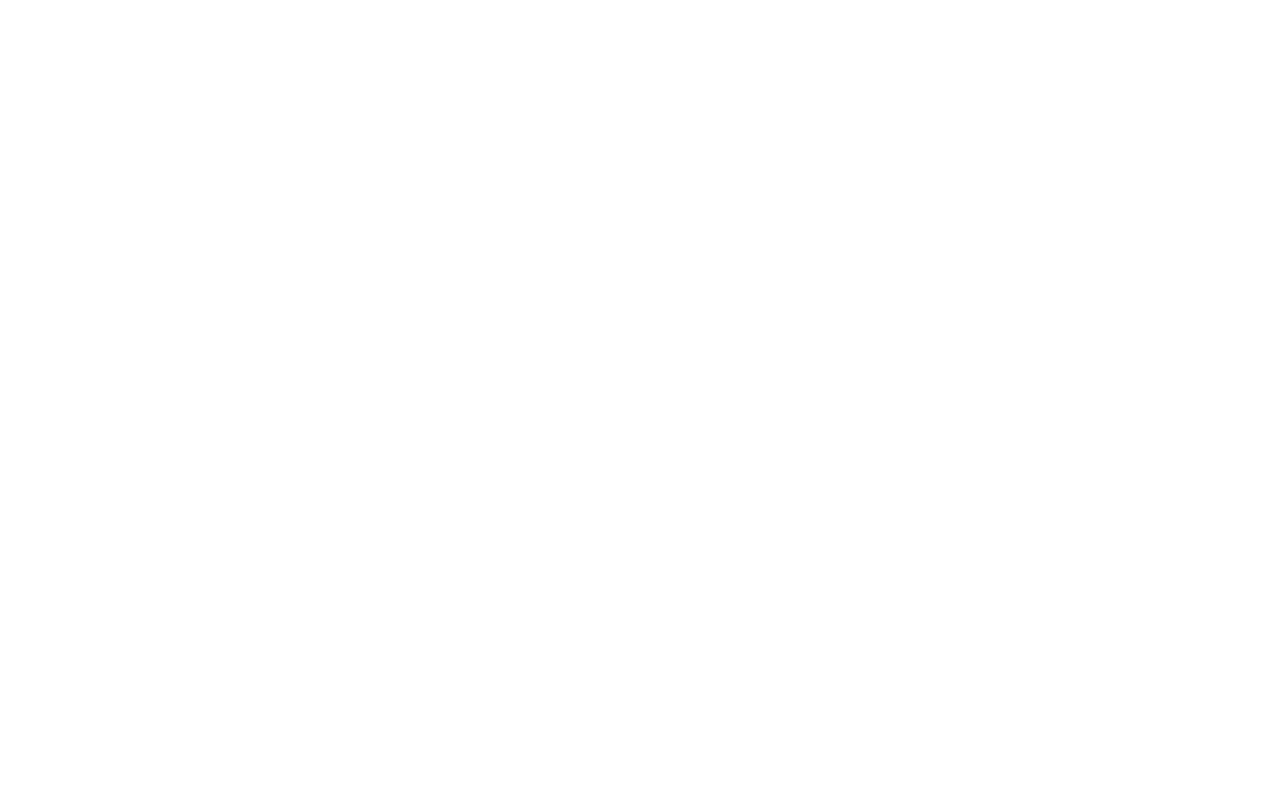
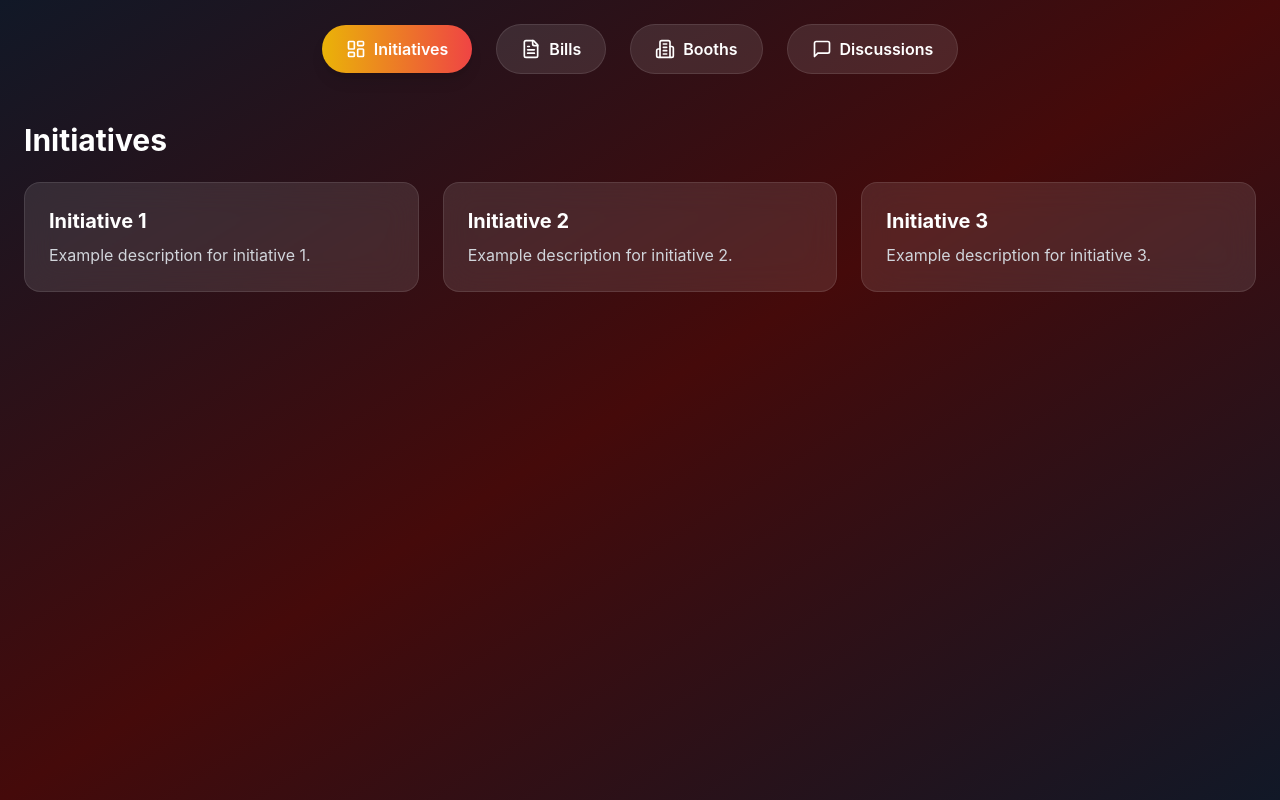
Before and after one commit to keikurono7/belaku, a React (Create React App) app in the folder App/: page /dashboard in a window 1280 px wide. Before the commit this address had no page. Built offline with nearby package versions, Linux system fonts and the light colour scheme.

Commit message:
created structure

```diff
--- a/App/package.json
+++ b/App/package.json
@@ -11,6 +11,7 @@
     "@testing-library/user-event": "^13.5.0",
     "class-variance-authority": "^0.7.0",
     "clsx": "^2.1.1",
+    "firebase": "^12.6.0",
     "framer-motion": "^12.4.3",
     "lucide-react": "^0.456.0",
     "react": "^18.3.1",
@@ -45,6 +46,5 @@
       "last 1 safari version"
     ],
     "proxy": "https://eekeeserver.loca.lt"
-
   }
 }
--- a/App/src/App.js
+++ b/App/src/App.js
@@ -2,6 +2,8 @@
 import { BrowserRouter as Router, Route, Routes } from 'react-router-dom';
 import MCQPage from './WelcomePage';
 import AdminPage from './Admin';
+import Discussion from './pages/Discussion';
+import DashboardPage from './pages/Dashboard';
 
 const App = () => {
   return (
@@ -9,6 +11,8 @@
       <Routes>
         <Route path="/" element={<MCQPage />} />
         <Route path="/admin" element={<AdminPage />} />
+        <Route path="/discuss" element={<Discussion />} />
+        <Route path="/dashboard" element={<DashboardPage />} />
         </Routes>
     </Router>
   );
--- /dev/null
+++ b/App/src/pages/Booths.js
@@ -0,0 +1,9 @@
+import React from 'react'
+
+function Booths() {
+  return (
+    <div>Booths</div>
+  )
+}
+
+export default Booths
--- /dev/null
+++ b/App/src/pages/Dashboard.js
@@ -0,0 +1,134 @@
+import React, { useState } from "react";
+import { motion, AnimatePresence } from "framer-motion";
+import {
+  LayoutDashboard,
+  FileText,
+  Building2,
+  MessageSquare,
+  ChevronRight,
+  Users
+} from "lucide-react";
+import Booths from "./Booths";
+
+export default function DashboardPage() {
+  const tabs = [
+    { id: "initiatives", label: "Initiatives", icon: LayoutDashboard },
+    { id: "bills", label: "Bills", icon: FileText },
+    { id: "booths", label: "Booths", icon: Building2 },
+    { id: "discussions", label: "Discussions", icon: MessageSquare },
+  ];
+
+  const [activeTab, setActiveTab] = useState("initiatives");
+  const [selectedRegion, setSelectedRegion] = useState("");
+
+  const regions = ["Bengaluru", "Mysuru", "Udupi", "Dharwad"];
+  const mockPoliticians = {
+    Bengaluru: ["Person A", "Person B", "Person C"],
+    Mysuru: ["Person D", "Person E"],
+    Udupi: ["Person F"],
+    Dharwad: ["Person G", "Person H"],
+  };
+
+  const fadeAnim = {
+    initial: { opacity: 0, y: 20 },
+    animate: { opacity: 1, y: 0 },
+    exit: { opacity: 0, y: -20 },
+  };
+
+  return (
+    <div className="min-h-screen bg-gradient-to-br from-gray-900 via-red-950 to-gray-900 text-white p-6">
+
+      {/* 🔥 Top Bar Tabs */}
+      <div className="flex items-center justify-center gap-6 mb-12">
+        {tabs.map((t) => (
+          <button
+            key={t.id}
+            onClick={() => setActiveTab(t.id)}
+            className={`px-6 py-3 rounded-full flex items-center gap-2 font-semibold transition-all
+              ${activeTab === t.id
+                ? "bg-gradient-to-r from-yellow-500 to-red-500 shadow-lg"
+                : "bg-white/10 border border-white/10 hover:bg-white/20"
+              }`}
+          >
+            <t.icon className="w-5 h-5" />
+            {t.label}
+          </button>
+        ))}
+      </div>
+
+      {/* ⚡ Animated Tab Content */}
+      <div className="container mx-auto">
+        <AnimatePresence mode="wait">
+          {activeTab === "initiatives" && (
+            <motion.div {...fadeAnim} key="initiatives">
+              <h2 className="text-3xl font-bold mb-6">Initiatives</h2>
+
+              <div className="grid md:grid-cols-2 lg:grid-cols-3 gap-6">
+                {[1, 2, 3].map((item) => (
+                  <motion.div
+                    key={item}
+                    whileHover={{ scale: 1.03, y: -4 }}
+                    className="p-6 bg-white/10 backdrop-blur-lg rounded-2xl border border-white/10 cursor-pointer"
+                  >
+                    <h3 className="text-xl font-bold mb-2">Initiative {item}</h3>
+                    <p className="text-gray-300">
+                      Example description for initiative {item}.
+                    </p>
+                  </motion.div>
+                ))}
+              </div>
+            </motion.div>
+          )}
+
+          {activeTab === "bills" && (
+            <motion.div {...fadeAnim} key="bills">
+              <h2 className="text-3xl font-bold mb-6">Bills</h2>
+
+              <div className="grid md:grid-cols-2 lg:grid-cols-3 gap-6">
+                {[1, 2, 3].map((item) => (
+                  <motion.div
+                    key={item}
+                    whileHover={{ scale: 1.03, y: -4 }}
+                    className="p-6 bg-white/10 backdrop-blur-lg rounded-2xl border border-white/10 cursor-pointer"
+                  >
+                    <h3 className="text-xl font-bold mb-2">Bill {item}</h3>
+                    <p className="text-gray-300">
+                      Summary of bill {item}.
+                    </p>
+                  </motion.div>
+                ))}
+              </div>
+            </motion.div>
+          )}
+
+          {activeTab === "booths" && <Booths />}
+
+
+          {activeTab === "discussions" && (
+            <motion.div {...fadeAnim} key="discussions">
+              <h2 className="text-3xl font-bold mb-6">Discussions</h2>
+
+              <div className="space-y-4">
+                {["Education Reform", "Road Safety", "Water Management", "Budget Planning"].map(
+                  (topic) => (
+                    <motion.div
+                      key={topic}
+                      whileHover={{ scale: 1.02 }}
+                      className="p-5 bg-white/10 backdrop-blur-lg rounded-xl border border-white/10 flex items-center justify-between cursor-pointer"
+                    >
+                      <div className="flex items-center gap-3">
+                        <MessageSquare className="w-6 h-6 text-yellow-400" />
+                        <span className="font-semibold">{topic}</span>
+                      </div>
+                      <ChevronRight className="w-5 h-5 text-gray-300" />
+                    </motion.div>
+                  )
+                )}
+              </div>
+            </motion.div>
+          )}
+        </AnimatePresence>
+      </div>
+    </div>
+  );
+}
--- /dev/null
+++ b/App/src/pages/Discussion.js
@@ -0,0 +1,9 @@
+import React from 'react'
+
+function Discussion() {
+  return (
+    <div></div>
+  )
+}
+
+export default Discussion
--- a/App/src/pages/discussion.jsx
+++ /dev/null
@@ -1,9 +0,0 @@
-import React from 'react'
-
-function discussion() {
-  return (
-    <div>discussion</div>
-  )
-}
-
-export default discussion
--- /dev/null
+++ b/App/src/services/firebase_.js
@@ -0,0 +1,17 @@
+import { initializeApp } from "firebase/app";
+import { getAnalytics } from "firebase/analytics";
+
+const firebaseConfig = {
+  apiKey: "AIzaSyCB-oTWfV-tN1qtNxh19TFI3HsLJ2V5hbI",
+  authDomain: "crafty-nomad-400714.firebaseapp.com",
+  projectId: "crafty-nomad-400714",
+  storageBucket: "crafty-nomad-400714.firebasestorage.app",
+  messagingSenderId: "283929521585",
+  appId: "1:283929521585:web:2289b6c73e3d57040c2190",
+  measurementId: "G-8KBZHRBP5H"
+};
+
+const app = initializeApp(firebaseConfig);
+const analytics = getAnalytics(app);
+
+export { app, analytics };
```
Also changed, not shown: 1 other file (tests, documents, lock files or other folders).
